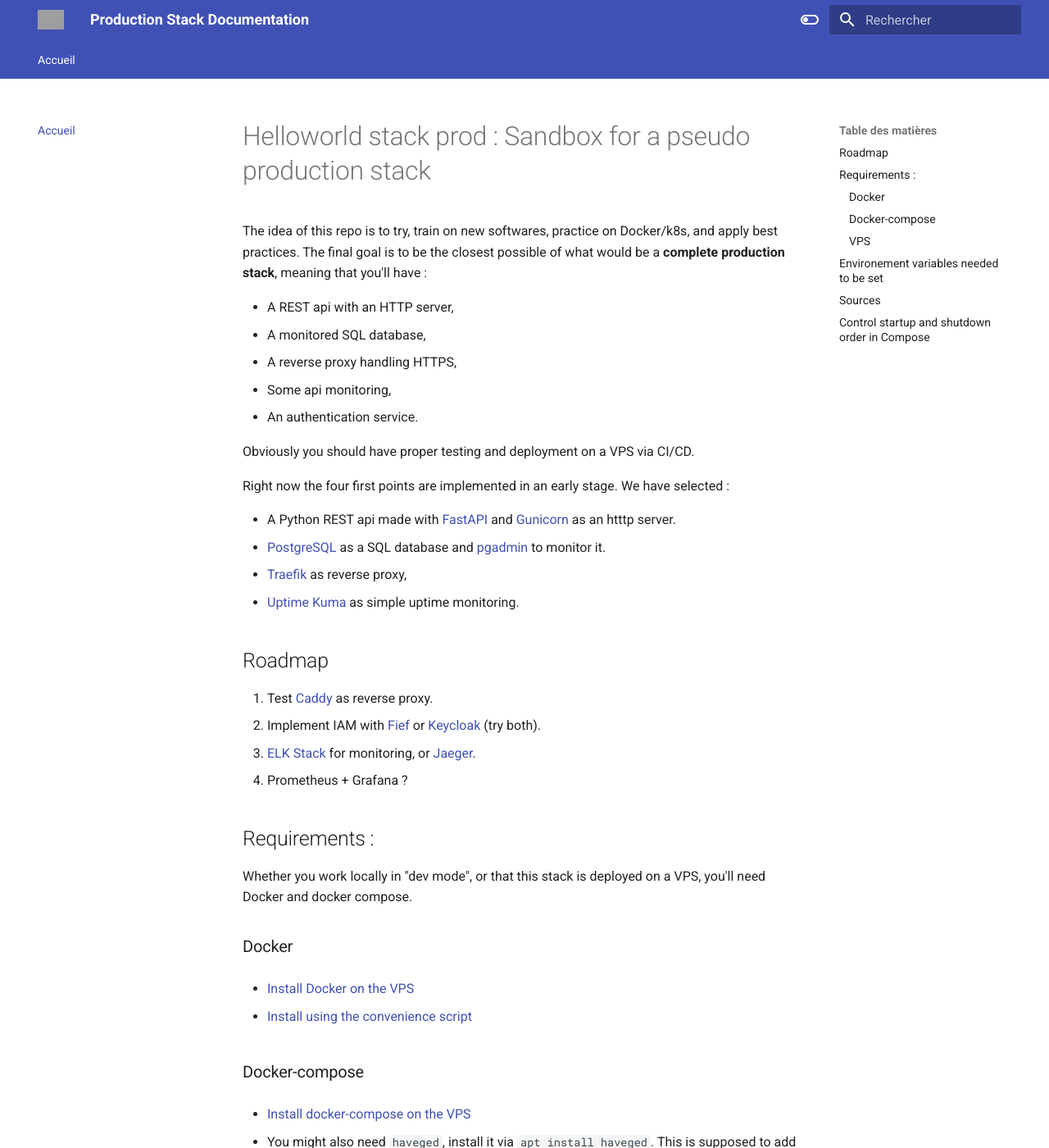
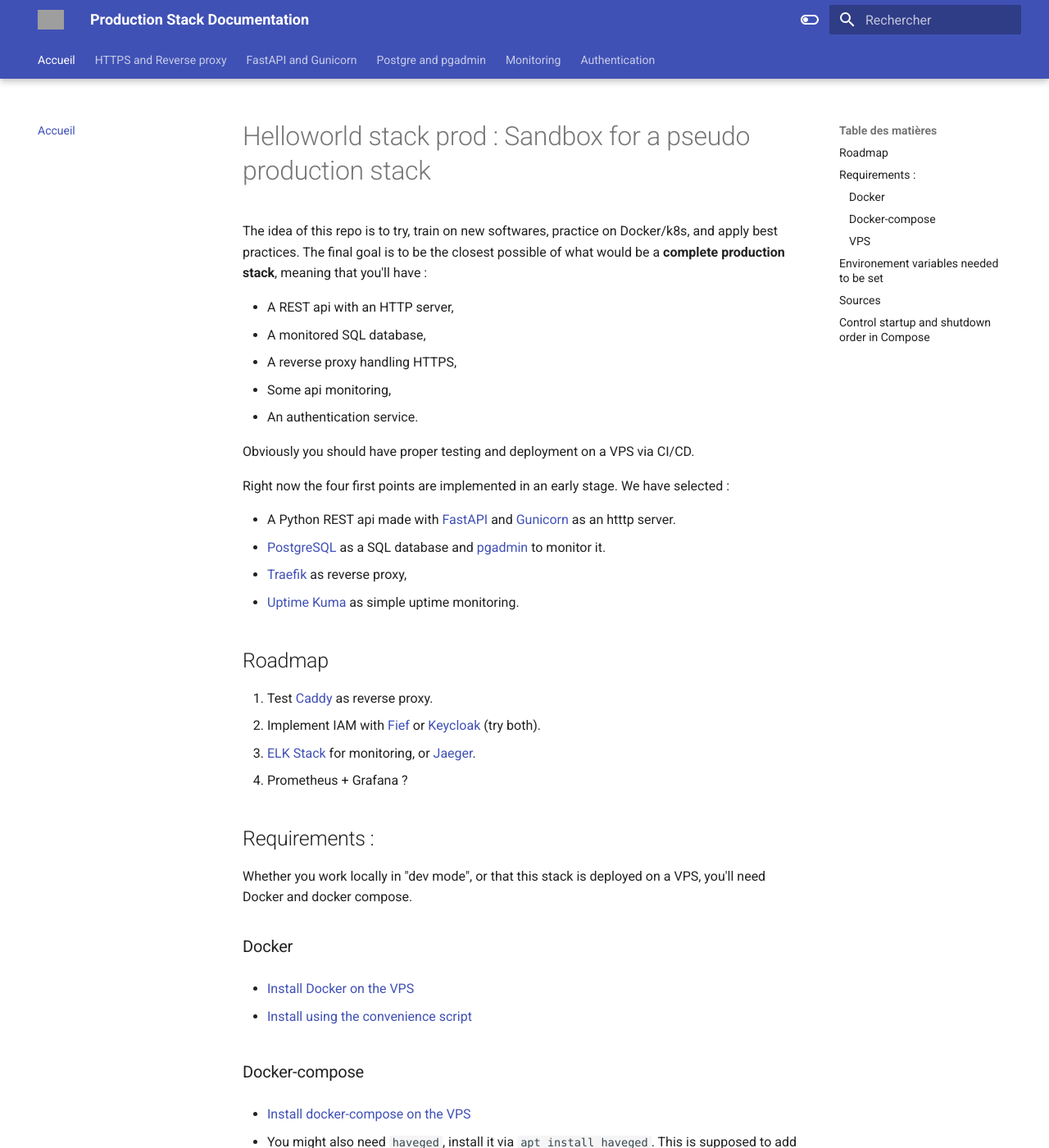
Before and after one commit to Klimorg/helloworld-stack-prod, an MkDocs documentation site: the page built from docs/index.md, in a window 1280 px wide and 1400 px high. Shown: the whole window at 82% size. Built offline with MkDocs 1.6.1 and Material for MkDocs 9.7.7, drawn with Linux system fonts in a browser that asks for light colours; some web fonts are replaced; grey boxes are pictures that could not be loaded.

Commit message:
misc: rework mkdocs

```diff
--- a/mkdocs.yml
+++ b/mkdocs.yml
@@ -8,6 +8,7 @@
     - navigation.instant
     - navigation.tabs
     - navigation.top
+    - navigation.tabs.sticky
   palette:
     - scheme: default
       primary: indigo
@@ -21,25 +22,42 @@
       toggle:
         icon: material/toggle-switch
         name: Basculer en mode clair
+  font:
+    text: Roboto
+    code: JetBrains Mono Medium
 
 plugins:
   - search:
       lang: fr
-  # - mknotebooks
 
 nav:
   - Accueil: index.md
+  - HTTPS and Reverse proxy: https.md
+  - FastAPI and Gunicorn: api.md
+  - Postgre and pgadmin: db.md
+  - Monitoring: monitoring.md
+  - Authentication: auth.md
 
 markdown_extensions:
+  - pymdownx.highlight:
+      linenums: true
+      anchor_linenums: true
+  - pymdownx.inlinehilite
+  - pymdownx.superfences:
+      custom_fences:
+        - name: mermaid
+          class: mermaid
+          format: !!python/name:pymdownx.superfences.fence_code_format ""
+  - pymdownx.snippets
+  - pymdownx.tabbed:
+      alternate_style: true
   - admonition
   - codehilite
-  - pymdownx.inlinehilite
   - pymdownx.details
-  - pymdownx.superfences
   - def_list
   - attr_list
-  - pymdownx.highlight:
-      linenums: true
+  - md_in_html
+  - meta
   - pymdownx.betterem:
       smart_enable: all
   # config pour latex
```
Also changed, not shown: docker-compose.traefik-dev.yml (+6 -14 lines), docker-compose.traefik-prod.yml (+22 -22 lines), docker-compose.traefik.yml (+25 -54 lines).
